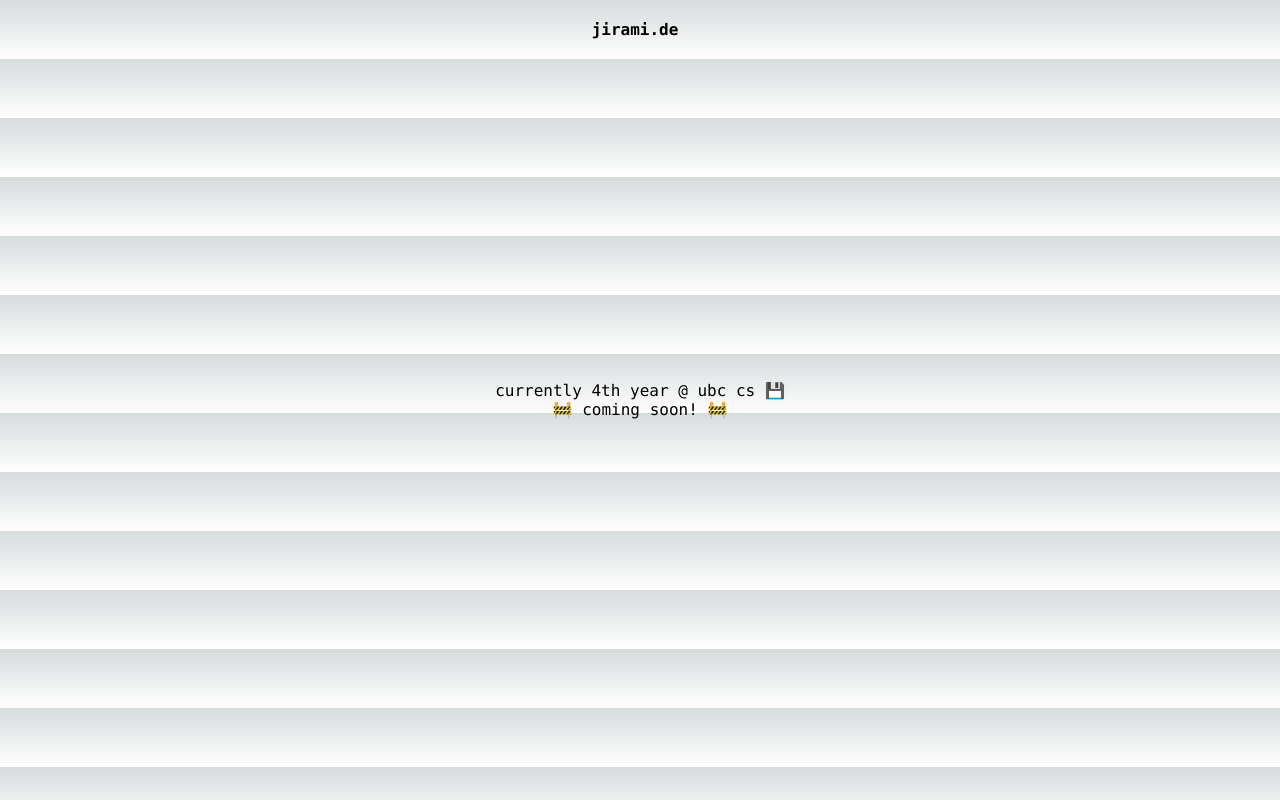
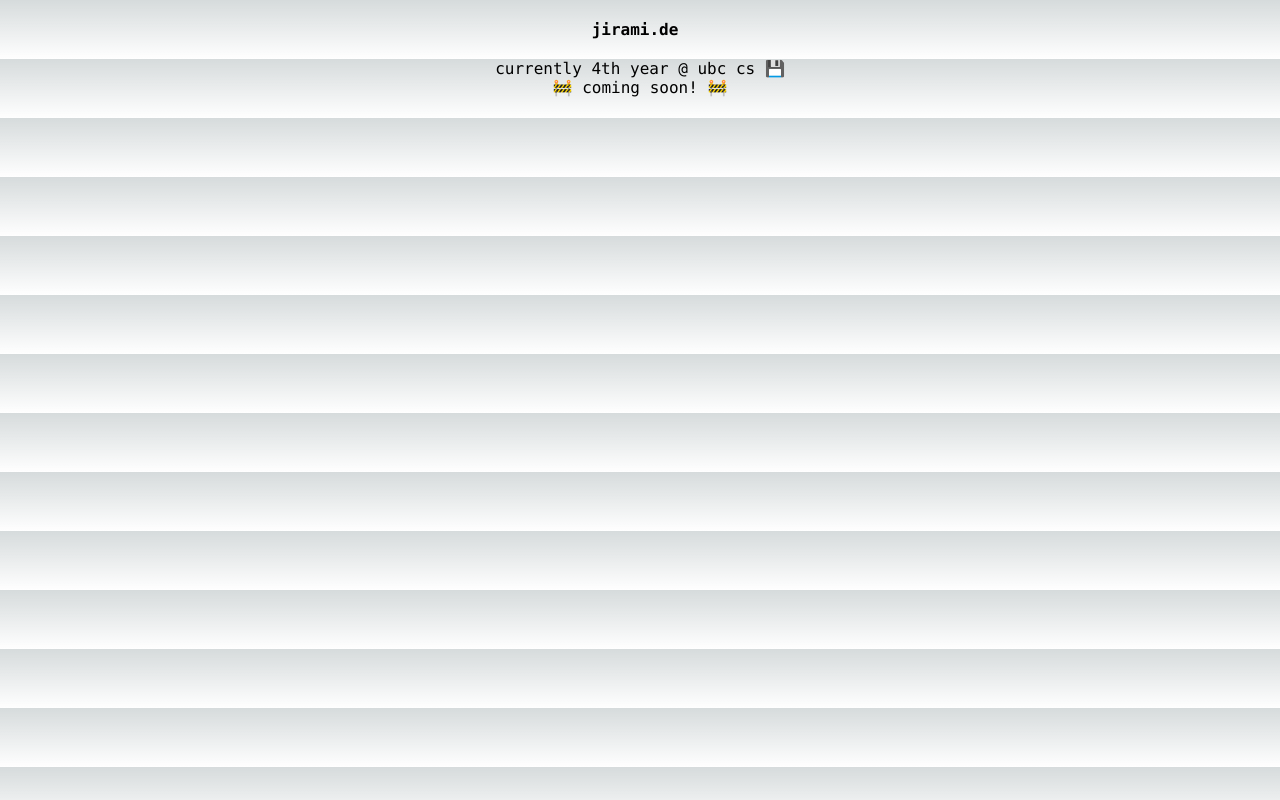
Before and after one commit to Jiramide/jiramide.github.io, a Next.js app: page / in a window 1280 px wide. Built offline with nearby package versions, Linux system fonts and the light colour scheme.

Commit message:
feat: various css

```diff
--- a/src/app/page.module.css
+++ b/src/app/page.module.css
@@ -1,8 +1,21 @@
 .comingsoon {
+  text-align: center;
+  height: 500px;
+}
+
+.main {
   font-family: var(--font-mono);
-  text-align: center;
   position: absolute;
-  top: 50%;
+  display: flex;
+
   left: 50%;
-  transform: translate(-50%, -50%);
+  transform: translate(-50%, 0);
+
+  flex-direction: column;
+  justify-content: space-around;
+  align-items: left;
 }
+
+.section {
+  height: 5001px;
+}
```
